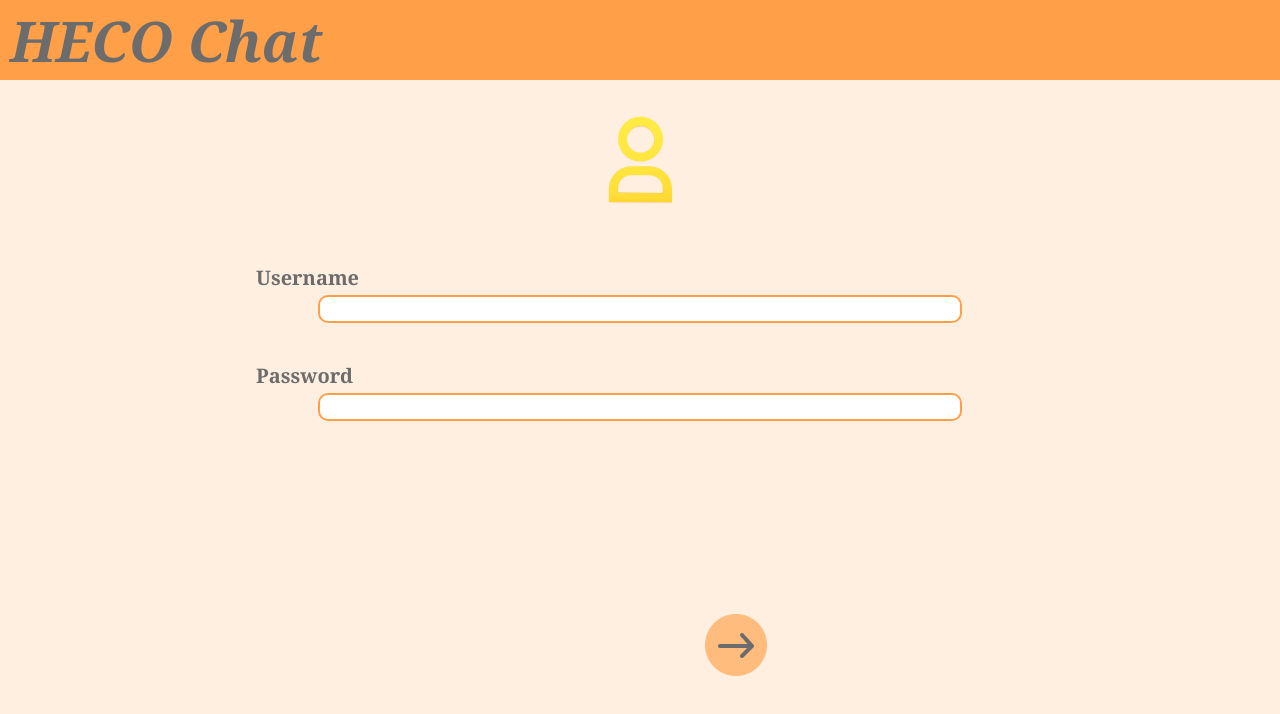
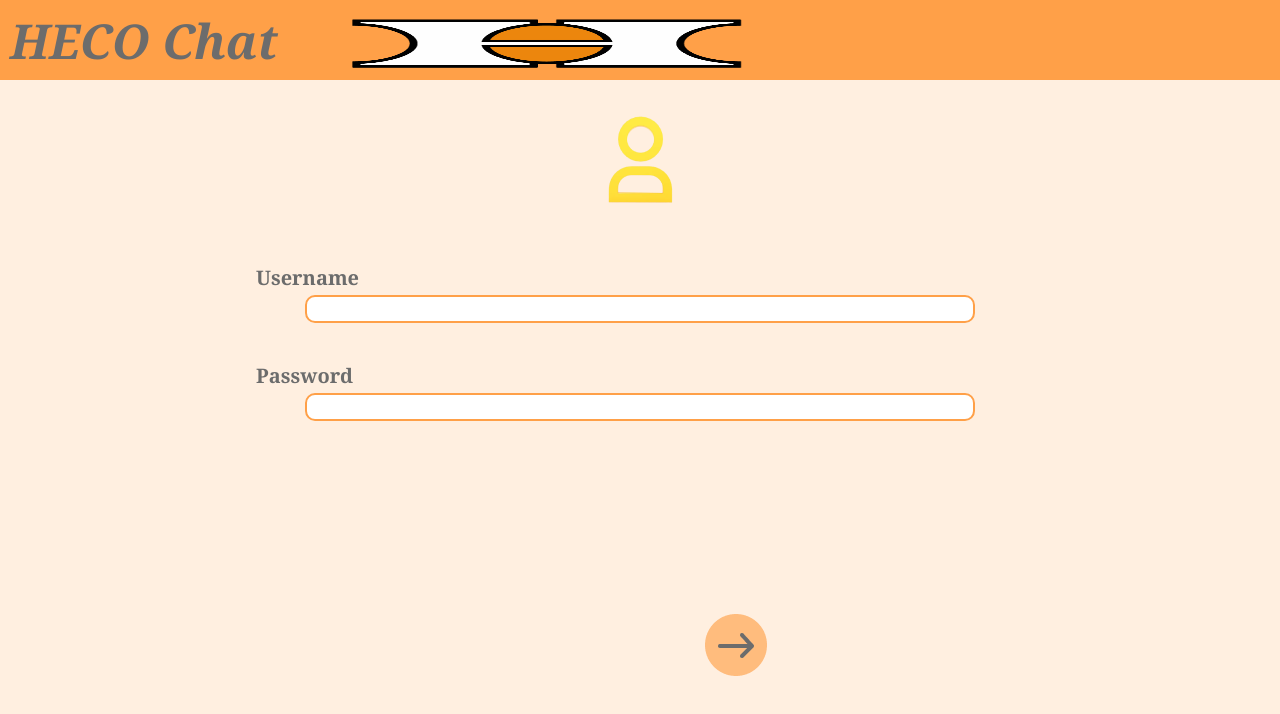
Before and after one commit to GeorgeCuraliu/hecoChatApp, a React (Create React App) app in the folder client/: page / in a window 1280 px wide. Shown: the top 714 px of the page. Built offline with nearby package versions, Linux system fonts and the light colour scheme.

Commit message:
added logo

```diff
--- a/client/src/GlobalComponents/header.js
+++ b/client/src/GlobalComponents/header.js
@@ -1,11 +1,11 @@
 import "../styles/auth.css"
-import Heco from "../Images/hecoLogo.png"
+import Heco from "../Images/hecoLogoTrans.png"
 const Header = () => {
     return(
         <div>
             <header>
                 <p>HECO Chat</p>
-                <img src=""/>
+                <img className="logo" src={Heco}/>
             </header>
             <div className="space">
 
--- a/client/src/styles/auth.css
+++ b/client/src/styles/auth.css
@@ -28,7 +28,7 @@ header{
     width: 100%;
     align-items: center;
     color: #6C6C6C;
-    font-size: 7vh;
+    font-size: 6vh;
     font-weight: bold;
     font-style: italic;
     z-index: 999;
@@ -77,4 +77,13 @@ header{
 input, select, textarea{
     color: #6C6C6C;
     font-size: 2.5vh;
+    font-weight: bold;
+    padding-left: 2vw;
+
 }
+.logo{
+    height: 8vh;
+    width: 35vw;
+    margin-left: 2vw;
+
+}
--- a/client/src/styles/message.css
+++ b/client/src/styles/message.css
@@ -70,6 +70,7 @@
     align-items: center;
     margin-left: 10vw;
     margin-top: 5%;
+    margin-bottom: 1vh;
     color: #6C6C6C;
     font-size: 2vh;
     font-weight: bold;
```
Also changed, not shown: client/src/Images/hecoLogoTrans.png (added), 1 other file (tests, documents, lock files or other folders).
